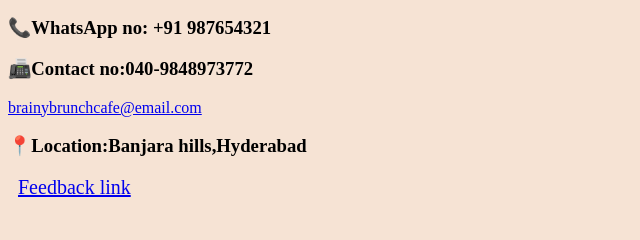
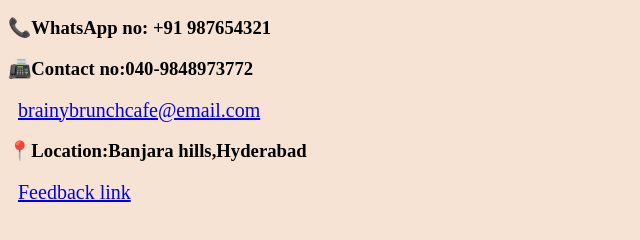
Before and after one commit to brainybrunchcafe-ai/BrainyBrunchCafe, a plain HTML site: page Contact.html in a window 1280 px wide. Shown: the part 104-344 px from the top of the page, without its empty margins (0-640 px from the left). Drawn offline with Linux system fonts and the light colour scheme.

Commit message:
Update Contact.html

```diff
--- a/Contact.html
+++ b/Contact.html
@@ -13,7 +13,7 @@
 <hr>
 <h3>&#128222WhatsApp no: +91 987654321</h3>
 <h3>&#128224Contact no:040-9848973772</h3>
-<a href="mailto:brainybrunchcafe@email.com">brainybrunchcafe@email.com</a>
+<a href="mailto:brainybrunchcafe@email.com" style=font-size:20px;padding:10px>brainybrunchcafe@email.com</a>
 <h3>&#128205Location:Banjara hills,Hyderabad</h3>
 <a href=https://forms.gle/Wq3PkBfL9yy7ercN9 style=font-size:20px;padding:10px>Feedback link</a>
 </body>
```
